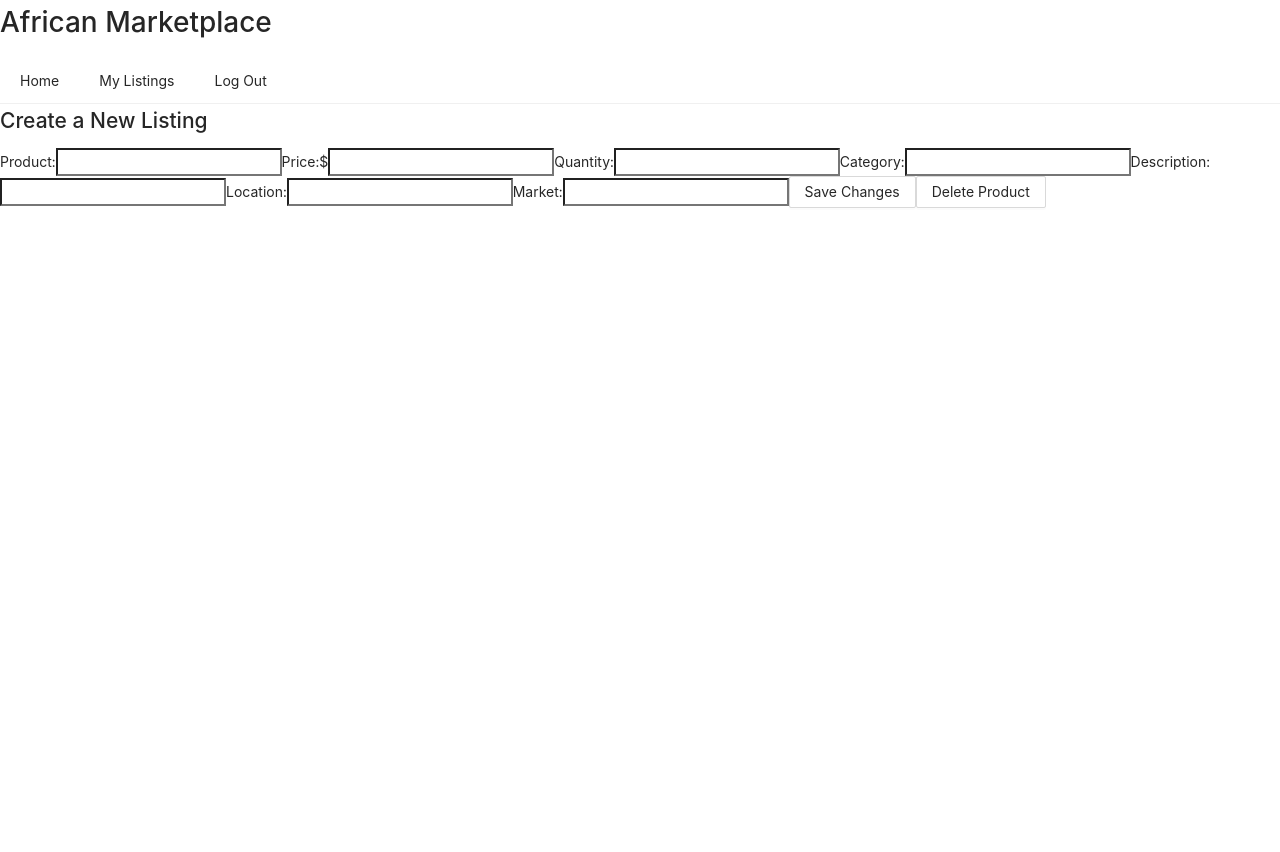
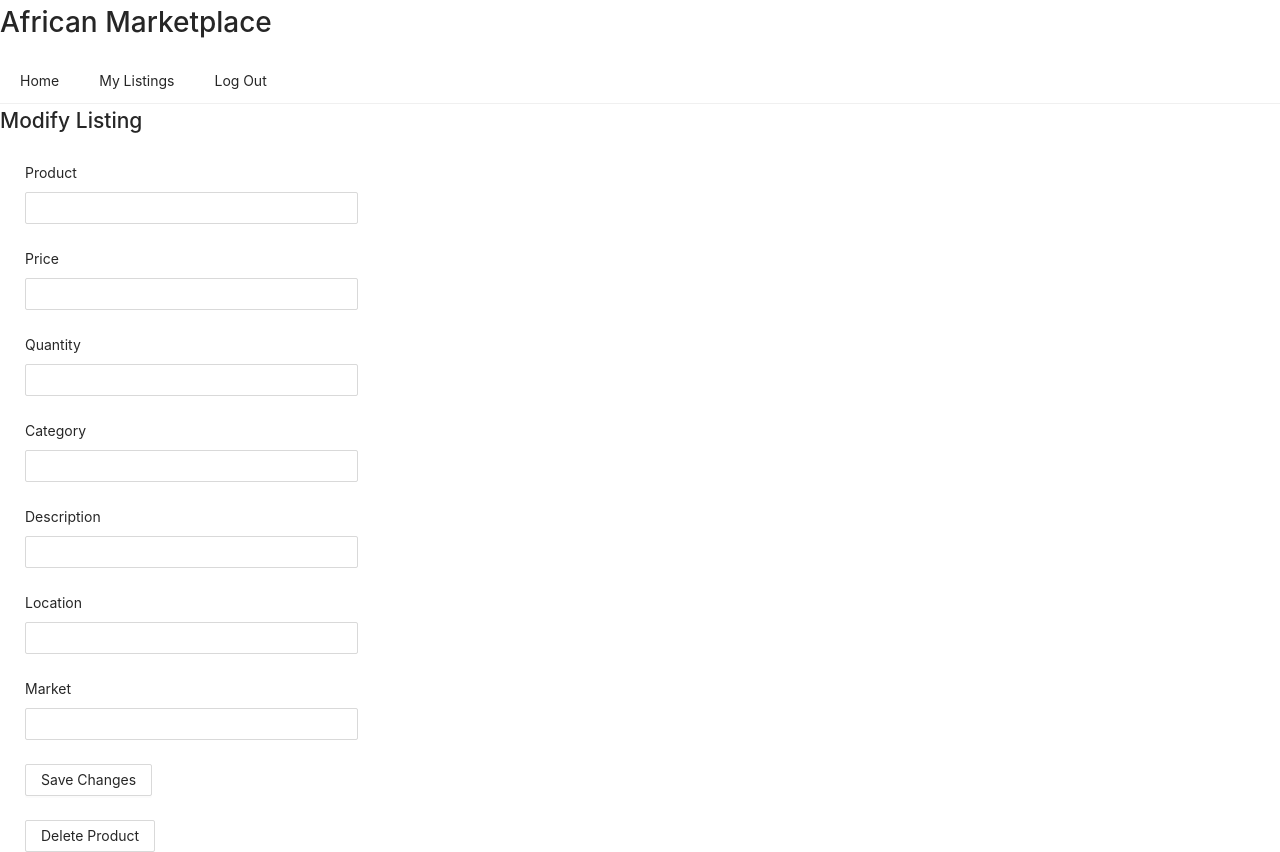
Before and after one commit to atoledo1/Sauti-African-Marketplace, a React (Create React App) app in the folder my-app/: page /modify-item/1 in a window 1280 px wide. Before the commit the page ends 800 px from the top, so only its background shows below. Built offline with nearby package versions, Linux system fonts and the light colour scheme; no server answers; sample sign-in values are in the browser's storage.

Commit message:
adde dstyling to form

```diff
--- a/my-app/src/components/ModifyItem.js
+++ b/my-app/src/components/ModifyItem.js
@@ -2,7 +2,7 @@ import React, {useState, useEffect} from "react";
 import {axiosWithAuth} from "../utils/axiosWIthAUTH";
 import {PRODUCTS_PATH} from "../utils/URLs";
 import {useHistory, useParams} from "react-router-dom";
-import {Button} from 'antd';
+import {Button, Form, Input} from 'antd';
 
 const ModifyItem = () => {
   const initialFormValues = {
@@ -57,78 +57,118 @@ const ModifyItem = () => {
 
   return (
     <>
-      <h2>Create a New Listing</h2>
+      <h2>Modify Listing</h2>
       <div>
-        <form>
-          <label>
-            Product:
-            <input
+        <Form style={{ width:"26%", margin:"25px"}}  layout="vertical" >
+
+          <Form.Item label="Product">
+              <Input
               type="text"
               name="product_name"
               value={formValues.product_name}
-              onChange={onChange}
-            />
-          </label>
-          <label>
-            Price:$
-            <input
+              onChange={onChange}/>
+              </Form.Item>
+        <Form.Item label = "Price">
+
+            <Input
               type="text"
               name="product_price"
               value={formValues.product_price}
               onChange={onChange}
             />
-          </label>
-          <label>
-            Quantity:
-            <input
+          </Form.Item>
+          <Form.Item label="Quantity">
+
+            <Input
               type="text"
               name="product_quantity"
               value={formValues.product_quantity}
               onChange={onChange}
             />
-          </label>
-          <label>
-            Category:
-            <input
+       </Form.Item>
+       <Form.Item
+        label="Category">
+
+            <Input
               type="text"
               name="product_category"
               value={formValues.product_category}
               onChange={onChange}
             />
-          </label>
-          <label>
-            Description:
-            <input
+            </Form.Item>
+
+<Form.Item label="Description">
+            <Input
               type="text"
               name="product_description"
               value={formValues.product_description}
               onChange={onChange}
             />
-          </label>
-          <label className="item">
-            Location:
-            <input
+           </Form.Item>
+
+       <Form.Item label="Location">
+            <Input
               type="text"
               name="country"
               value={formValues.country}
               onChange={onChange}
             />
-          </label>
-          <label className="item">
-            Market:
-            <input
+          </Form.Item>
+
+          <Form.Item label="Market">
+            <Input
               type="text"
               name="market_name"
               value={formValues.market_name}
               onChange={onChange}
             />
-          </label>
+            </Form.Item>
+        <Form.Item>
           <Button onClick={editListing}htmlType="submit"> Save Changes</Button>
+          </Form.Item>
+          <Form.Item>
           <Button onClick={deleteListing}htmlType="submit">Delete Product</Button>
-        </form>
+          </Form.Item>
+        </Form>
       </div>
     </>
   );
 };
 
 export default ModifyItem;
+
+
+// <Form  style={{ width:"26%", margin:"25px"}}  layout="vertical" name="login" className="login-form" initialValues={{ remember: true }} onFinish={handleSubmit}>
+
+// <Form.Item rules={[{ required: true, message: 'Please input your Username!' }]}label="Username">
+//   <Input prefix={<UserOutlined className="site-form-item-icon" />} placeholder="Username"
+
+//     id="logname"
+//     name="username"
+//     type="textbox"
+//     onChange={handleChange}/>
+//   </Form.Item>
+
+// <Form.Item rules={[{ required: true, message: 'Please input your Password!' }]}label="Password">
+//   <Input.Password   prefix={<LockOutlined className="site-form-item-icon" />}
+//     id="logpass"
+//     name="password"
+//     type="password"
+//     onChange={handleChange}
+//     placeholder="Password"
+//     />
+//      </Form.Item>
+//      <Space direction="vertical" size="large">
+// <Form.Item name="remember" valuePropName="checked" noStyle>
+
+//   <Checkbox>Remember me</Checkbox>
+// </Form.Item>
+//   <Form.Item>
+// <Button type="primary"className="login-form-button" htmlType="submit">Log in</Button>
+
+// </Form.Item>
+// </Space>
+// </Form>
+
+// );
+// }
```
